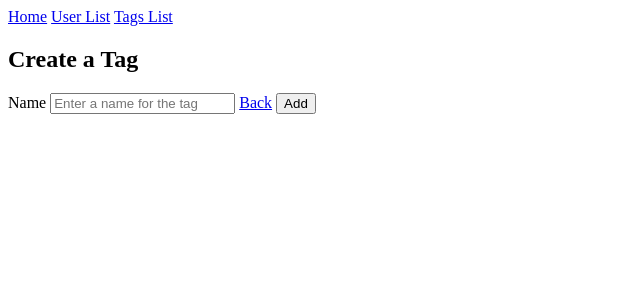
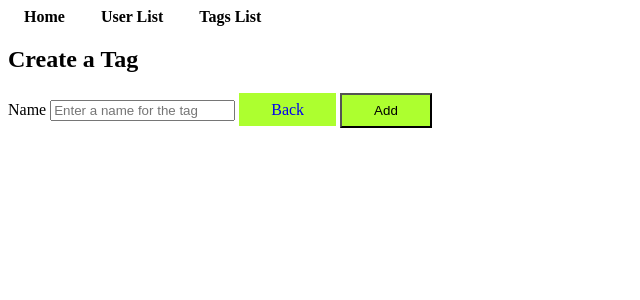
Before and after one commit to 000xzhou/SQLAlchemy, a Flask app: page /tags/new in a window 1280 px wide. Shown: the top 300 px of the page, without its empty margins (0-640 px from the left). Run offline with Flask 3, Linux system fonts and the light colour scheme.

Commit message:
added some styling.... aka a button.

```diff
--- /dev/null
+++ b/static/style.css
@@ -0,0 +1,30 @@
+span {
+  border-radius: 10px;
+  background-color: green;
+}
+span a {
+  color: white;
+  padding: 0.25rem 0.5rem;
+}
+a {
+  text-decoration: none;
+}
+
+.button {
+  padding: 0.5rem 2rem;
+  background-color: greenyellow;
+}
+.margin-bottom {
+  margin-bottom: 1rem;
+}
+.list-style-none {
+  list-style: none;
+}
+nav a {
+  color: black;
+  font-weight: 700;
+  padding: 1rem;
+}
+a:hover {
+  color: rgb(75, 201, 75);
+}
--- a/templates/404.html
+++ b/templates/404.html
@@ -1,4 +1,4 @@
 {% extends 'base.html' %} {% block title %}404{% endblock %} {% block
 content_title %}404{% endblock %} {% block content %}
-<div>page not found go back <a href="/">Home</a></div>
+<div>page not found go back <a class="button" href="/">Home</a></div>
 {% endblock %}
--- a/templates/base.html
+++ b/templates/base.html
@@ -5,6 +5,7 @@
     <meta charset="UTF-8" />
     <meta name="viewport" content="width=device-width, initial-scale=1.0" />
     <title>{% block title %}Default Title{% endblock %}</title>
+    <link rel="stylesheet" href="/static/style.css" />
   </head>
   <body>
     <nav>
--- a/templates/homepage.html
+++ b/templates/homepage.html
@@ -2,7 +2,7 @@
 content_title %}Recent Post{% endblock %} {% block content %}
 <ul>
   {% for post in posts %}
-  <li>
+  <li class="list-style-none">
     <h3><a href="/posts/{{post.id}}">{{ post.title}}</a></h3>
     <p>{{ post.content}}</p>
     <p>
--- a/templates/new_post_form.html
+++ b/templates/new_post_form.html
@@ -21,7 +21,7 @@ content_title %}Add Post for {{ user.full_name}}{% endblock %} {% block content
   <label for="tagCheckbox_{{ tag.id }}">{{ tag.name }}</label>
   {% endfor %}
 
-  <a href="/users/{{user.id}}">Cancel</a>
-  <button type="submit">Add</button>
+  <a class="button" href="/users/{{user.id}}">Cancel</a>
+  <button class="button" type="submit">Add</button>
 </form>
 {% endblock %}
--- a/templates/new_tag_form.html
+++ b/templates/new_tag_form.html
@@ -8,7 +8,7 @@ content_title %}Create a Tag{% endblock %} {% block content %}
     id="name"
     placeholder="Enter a name for the tag"
   />
-  <a href="/tags">Back</a>
-  <button type="submit">Add</button>
+  <a class="button" href="/tags">Back</a>
+  <button class="button" type="submit">Add</button>
 </form>
 {% endblock %}
--- a/templates/new_user_form.html
+++ b/templates/new_user_form.html
@@ -12,6 +12,6 @@ content_title %}Create a users{% endblock %} {% block content %}
     id="image_url"
     placeholder="Provide an image of this user"
   />
-  <button type="submit">Add</button>
+  <button class="button" type="submit">Add</button>
 </form>
 {% endblock %}
--- a/templates/post_edit_page.html
+++ b/templates/post_edit_page.html
@@ -34,7 +34,7 @@ content_title %}Edit Post{% endblock %} {% block content %}
   />
   <label for="tagCheckbox_{{ tag.id }}">{{ tag.name }}</label>
   {% endfor %}
-  <a href="/users/{{post.user_id}}">Cancel</a>
-  <button type="submit">Edit</button>
+  <a class="button" href="/users/{{post.user_id}}">Cancel</a>
+  <button class="button" type="submit">Edit</button>
 </form>
 {% endblock %}
--- a/templates/tag_detail.html
+++ b/templates/tag_detail.html
@@ -9,8 +9,8 @@ content_title %}{{tag.name}}{% endblock %} {% block content %}
   {% endfor %}
 </ul>
 <div>
-  <a href="/tags/{{tag.id}}/edit">Edit</a>
-  <a href="/tags/{{tag.id}}/delete">Delete</a>
+  <a class="button" href="/tags/{{tag.id}}/edit">Edit</a>
+  <a class="button" href="/tags/{{tag.id}}/delete">Delete</a>
 </div>
 
 {% endblock %}
--- a/templates/tag_edit_page.html
+++ b/templates/tag_edit_page.html
@@ -9,7 +9,7 @@ content_title %}Edit a Tag{% endblock %} {% block content %}
     placeholder="Enter a name for the tag"
     value="{{tag.name}}"
   />
-  <a href="/tags">Back</a>
-  <button type="submit">Edit</button>
+  <a class="button" href="/tags">Back</a>
+  <button class="button" type="submit">Edit</button>
 </form>
 {% endblock %}
--- a/templates/tags_list.html
+++ b/templates/tags_list.html
@@ -7,5 +7,5 @@ content_title %}Tags{% endblock %} {% block content %}
   </li>
   {% endfor %}
 </ul>
-<a href="/tags/new">Add New Tag</a>
+<a class="button" href="/tags/new">Add New Tag</a>
 {% endblock %}
--- a/templates/user_edit_page.html
+++ b/templates/user_edit_page.html
@@ -25,8 +25,8 @@ content_title %}Edit user: {{user.full_name}}{% endblock %} {% block content %}
     placeholder="Provide an image of this user"
     value="{{user.image_url}}"
   />
-  <a href="/users/{{user.id}}">Cancel</a>
-  <button type="submit">Save</button>
+  <a class="button" href="/users/{{user.id}}">Cancel</a>
+  <button class="button" type="submit">Save</button>
 </form>
 
 {% endblock %}
--- a/templates/user_list.html
+++ b/templates/user_list.html
@@ -8,5 +8,5 @@ content_title %}Users{% endblock %} {% block content %}
   </li>
   {% endfor %}
 </ul>
-<a href="/users/new">Add New User</a>
+<a class="button" href="/users/new">Add New User</a>
 {% endblock %}
```
Also changed, not shown: templates/post_detail_page.html (+4 -4 lines), templates/user_detail_page.html (+4 -4 lines).
